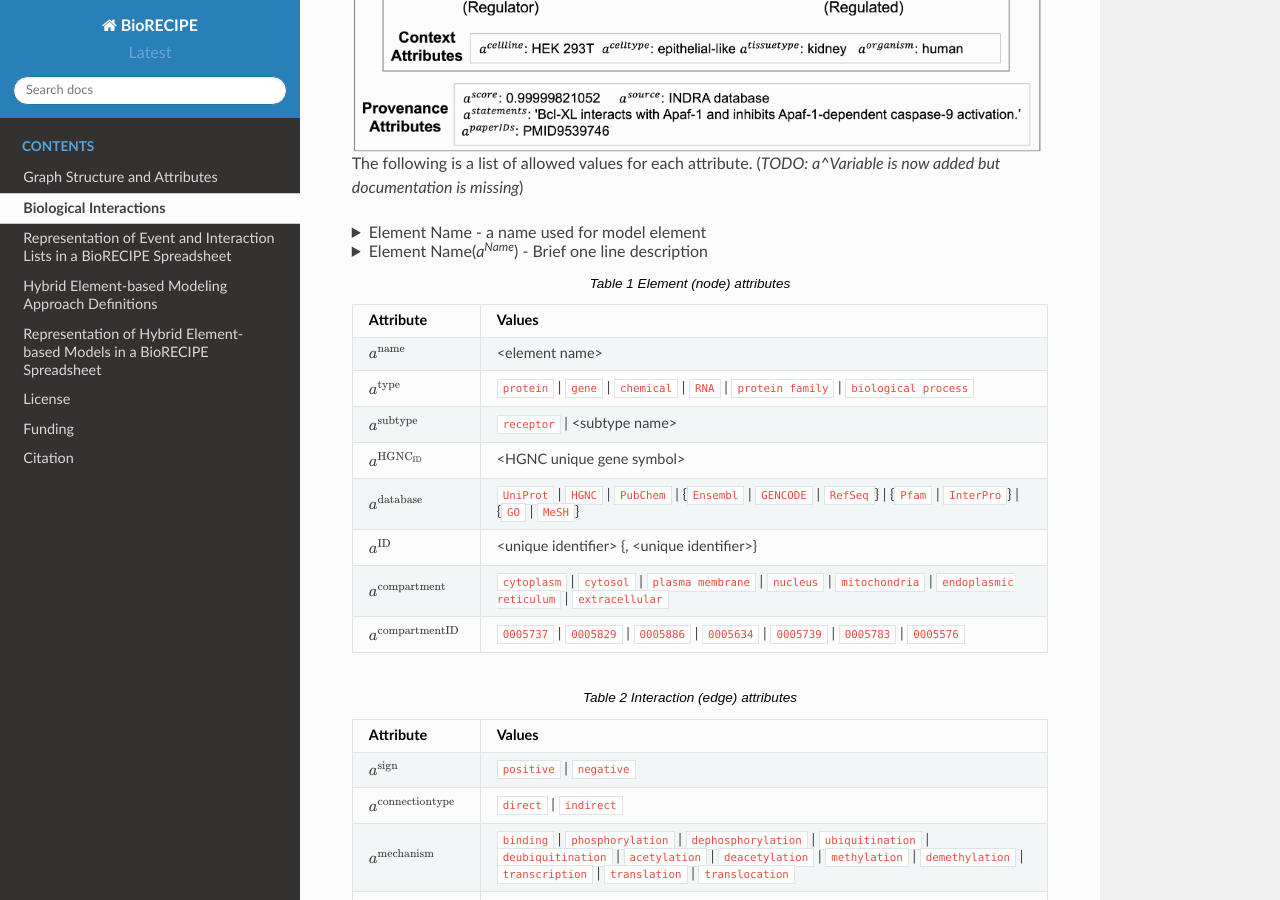
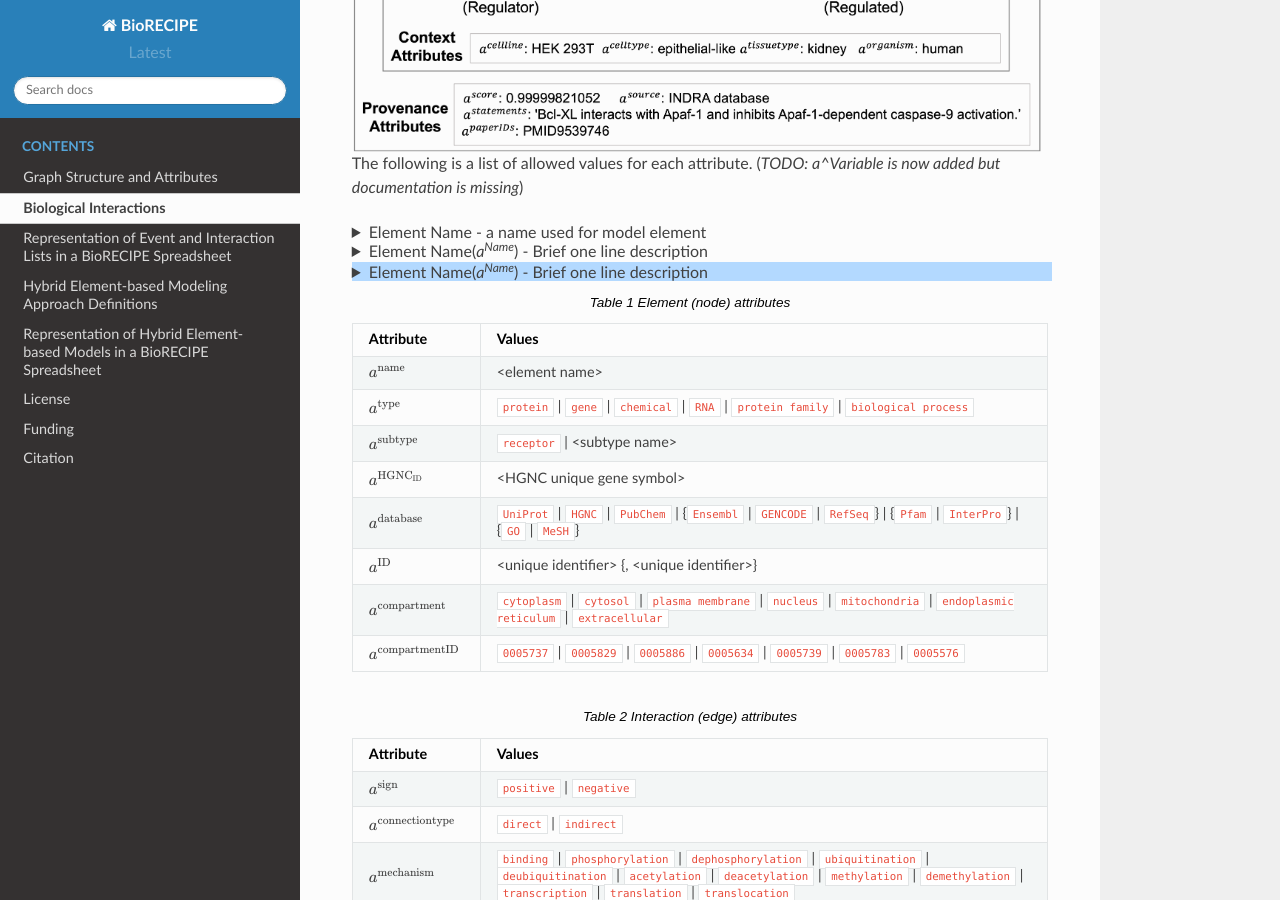
Before and after one commit to pitt-miskov-zivanov-lab/BioRECIPE, a Sphinx documentation site: the page built from docs/bio_interactions.rst, in a window 1280 px wide and 900 px high, scrolled down 688 px. Built offline with Sphinx 7.4.7 and the Read the Docs theme 2.0.0, drawn with Linux system fonts in a browser that asks for light colours.

Commit message:
Update bio_interactions.rst

```diff
--- a/docs/bio_interactions.rst
+++ b/docs/bio_interactions.rst
@@ -36,6 +36,28 @@ The following is a list of allowed values for each attribute. (*TODO: a^Variable
      Details:<br>
      Examples:<br>
    </details>
+
+  <details style="font-family:Calibri, sans-serif;">
+     <summary style="background-color:#B3D9FF;width:700px">Element Name(<var>a<sup>Name</sup></var>) - Brief one line description</summary>
+      <table style="border: 1px solid grey; border-collapse:collapse;width: 700px">
+      <tr >
+      <td style="border-bottom: 1px solid grey; color:#4DA6FF;">Definition:   </td>
+      <td style="border-bottom: 1px solid grey; color:grey;">Element Name::&lt;Name&gt;</td>
+      </tr>
+      <tr>
+      <td style="border-bottom: 1px solid grey; color:#4DA6FF;">Description   </td>
+      <td style="border-bottom: 1px solid grey; color:grey;">Expression:&lt;Name&gt;</td>
+      </tr>
+      <tr>
+      <td style="border-bottom: 1px solid grey; color:#4DA6FF;">Example:  </td>
+      <td style="border-bottom: 1px solid grey; color:grey;">RAS;ERK1</td>
+      </tr>
+      <tr>
+      <td style="border-bottom: 1px solid grey; color:#4DA6FF;">Formal Variable:  </td>
+      <td style="border-bottom: 1px solid grey; color:grey;"><var>a<sup>Name</sup></var></td>
+      </tr>
+      </table>
+  </details>
 
 .. csv-table:: Element (node) attributes
     :header: Attribute, Values
```
